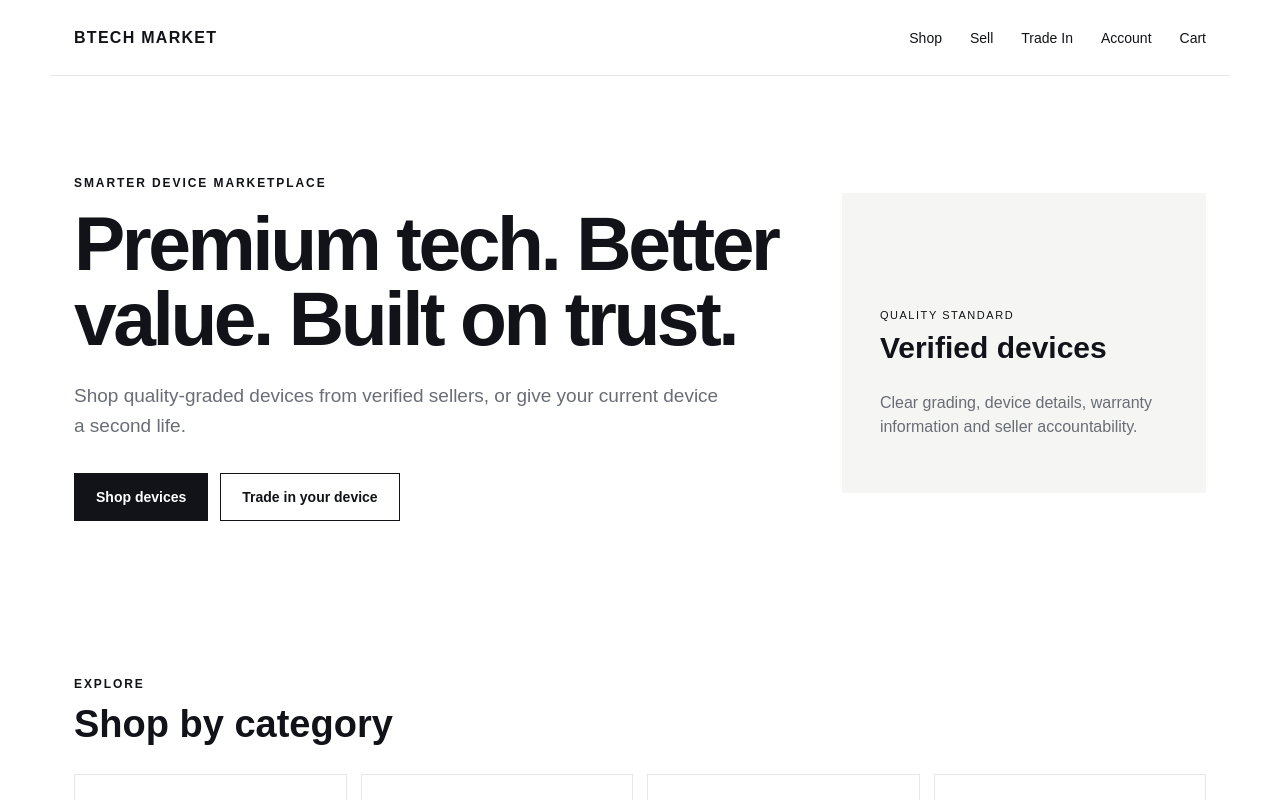
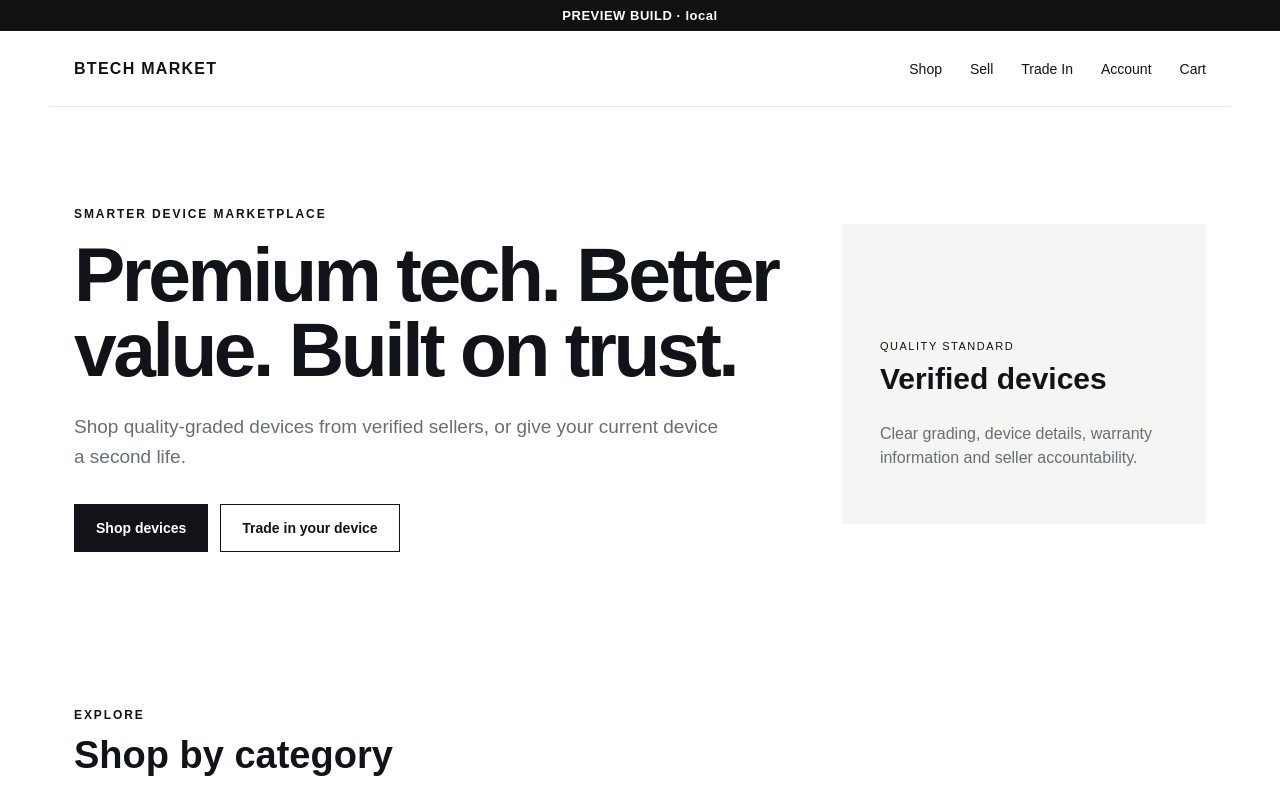
Before and after one commit to njsgambhir/btech-market-v2, a Next.js app: page / in a window 1280 px wide. Shown: the top 800 px of the page. Built offline with nearby package versions, Linux system fonts and the light colour scheme.

Commit message:
chore: show preview build identifier

```diff
--- a/src/app/layout.tsx
+++ b/src/app/layout.tsx
@@ -11,6 +11,11 @@ export const metadata: Metadata = {
 export default function RootLayout({ children }: Readonly<{ children: React.ReactNode }>) {
   return (
     <html lang="en"><body><CartProvider>
+      {process.env.VERCEL_ENV !== "production" ? (
+        <div style={{ background: "#111", color: "#fff", padding: "8px 16px", textAlign: "center", fontSize: 13, fontWeight: 700, letterSpacing: ".04em" }}>
+          PREVIEW BUILD · {process.env.VERCEL_GIT_COMMIT_SHA?.slice(0, 7) ?? "local"}
+        </div>
+      ) : null}
       <header className="siteHeader">
         <a className="brand" href="/">BTECH MARKET</a>
         <nav aria-label="Main navigation">
```
